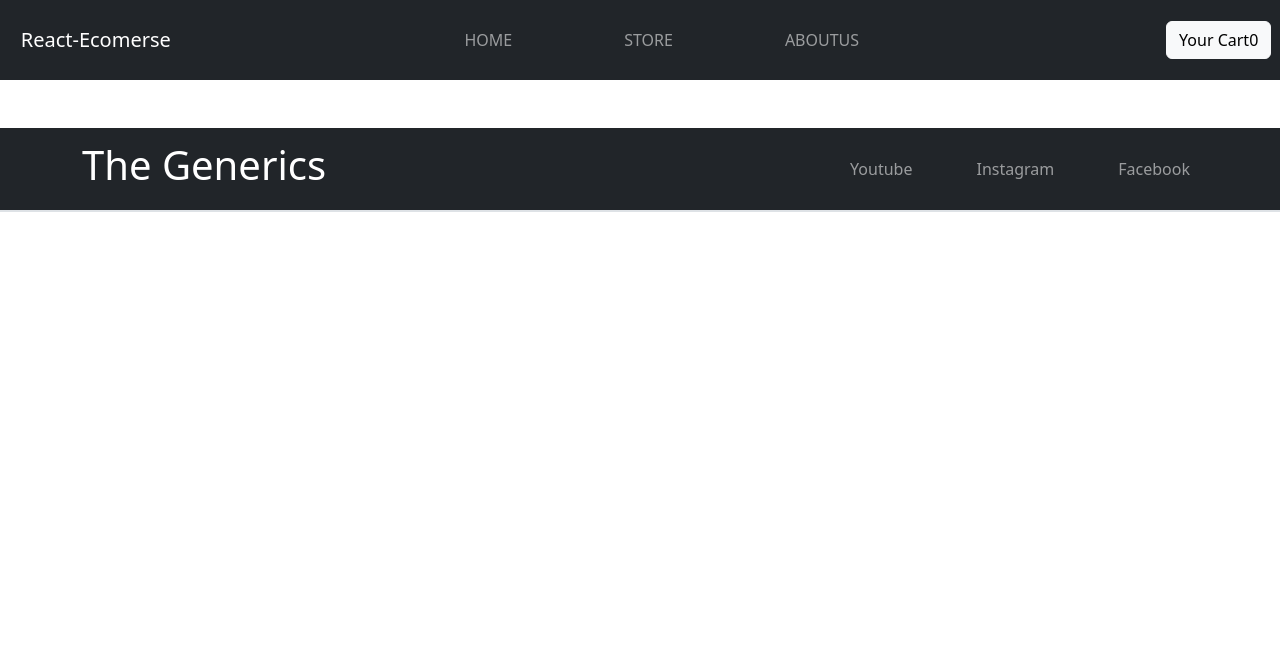
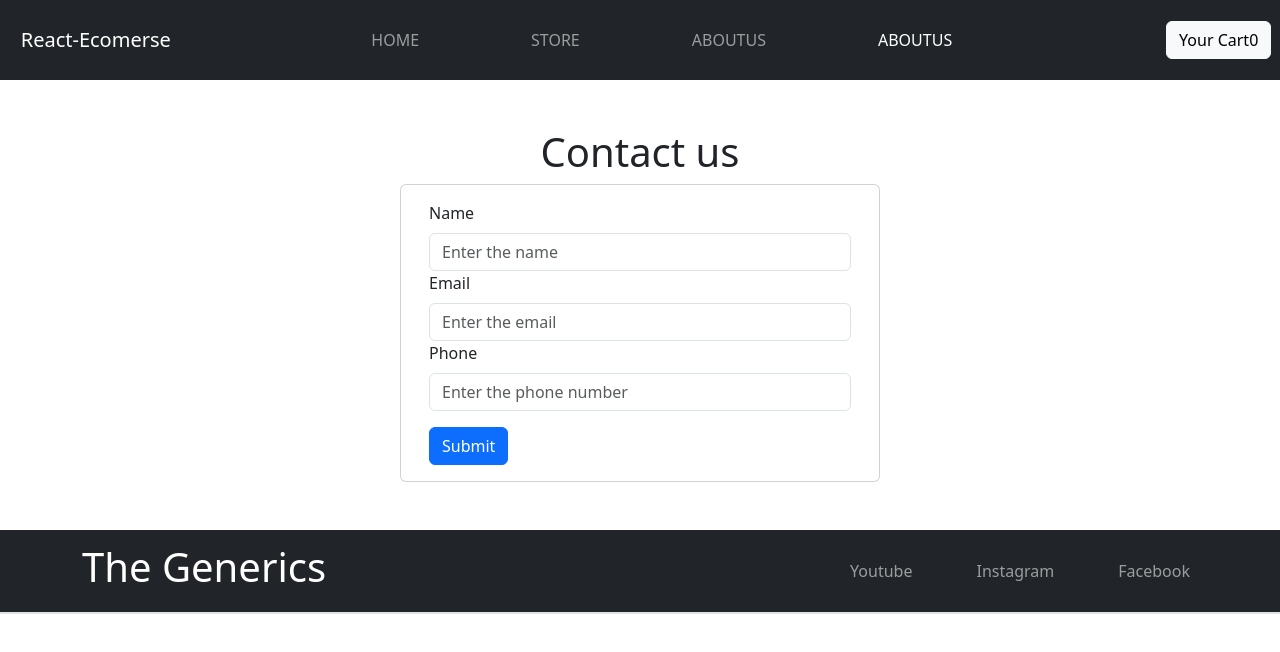
Before and after one commit to kunalkhairnar1198/E-Commerse-WebApp, a React (Create React App) app: page /contactus in a window 1280 px wide. Shown: the top 652 px of the page. Built offline with nearby package versions, Linux system fonts and the light colour scheme.

Commit message:
Adding Contact US Page via REACT ROUTER and store contactus page data on firebaseAPI

```diff
--- a/src/App.js
+++ b/src/App.js
@@ -7,6 +7,7 @@ import {Route} from 'react-router-dom';
 import Store from './Components/Layout/Pages/Store';
 import Aboutus from './Components/Layout/Pages/Aboutus';
 import Home from './Components/Layout/Pages/Home';
+import Contactus from './Components/Layout/Pages/Contactus';
 
 
 function App() {
@@ -34,6 +35,9 @@ function App() {
                 <Route path='/about'>
                   <Aboutus/>
                 </Route>
+                <Route path='/contactus'>
+                  <Contactus/>
+                </Route>
           <Footer/>
         </main>
         </CartProvider>
--- a/src/Components/Layout/Header/Navbarheader.js
+++ b/src/Components/Layout/Header/Navbarheader.js
@@ -27,7 +27,7 @@ const Navbarheader = (props) => {
     <>
         <Navbar bg='dark' expand='sm' variant='dark' sticky="top" className={classes.height}>
             <Container>
-                <Navbar.Brand href='/' className='justify-content-left'>
+                <Navbar.Brand href='/home' className='justify-content-left'>
                     React-Ecomerse
                 </Navbar.Brand>
                   <Nav className='mx-auto '>
@@ -38,7 +38,10 @@ const Navbarheader = (props) => {
                       <NavLink to='/store' className='nav-link mx-5' onClick={isNavigate}>STORE</NavLink>
                       </Nav.Item>
                     <Nav.Item>
-                      <NavLink to='/about' className='nav-link mx-5'   onClick={isNavigate}>ABOUTUS</NavLink>
+                      <NavLink to='/about' className='nav-link mx-5'  onClick={isNavigate}>ABOUTUS</NavLink>
+                    </Nav.Item>
+                    <Nav.Item>
+                      <NavLink to='/contactus' className='nav-link mx-5'  onClick={isNavigate}>ABOUTUS</NavLink>
                     </Nav.Item>
                   </Nav>
             </Container>
--- /dev/null
+++ b/src/Components/Layout/Pages/Contactus.js
@@ -0,0 +1,68 @@
+import React, { useRef } from 'react'
+import { Button, Card, CardBody, Form } from 'react-bootstrap'
+import classes from './Contactus.module.css'
+
+const Contactus = () => {
+    console.log('CONTACTUS COMPONENT')
+  const nameRef = useRef('')
+  const emailRef = useRef('')
+  const phoneRef = useRef('')
+
+  const submitHandler =(event)=>{
+    event.preventDefault()
+    const updateObj = {
+            name : nameRef.current.value,
+            email: emailRef.current.value,
+            phone: phoneRef.current.value
+            }
+    console.log(updateObj)
+
+    postRequest(updateObj)
+    nameRef.current.value=''
+    emailRef.current.value=''
+    phoneRef.current.value=''
+  }
+
+  const postRequest =async(updateObj)=>{
+        try{
+            const response = await fetch('https://contact-ushttp-default-rtdb.firebaseio.com/contact.json',{
+                method:'POST',
+                body:JSON.stringify(updateObj),
+                headers:{
+                    'Content-Type':'application/json'
+                }
+            })
+            const data = await response.json()
+            console.log(data)
+        }catch(error){
+            console.log(error)
+        }
+  }
+
+  return (
+    <Form className='row justify-content-evenly mt-5' onSubmit={submitHandler}>
+        <h1 className='text-center'>Contact us</h1>
+        <Card style={{width:'30rem'}}>
+            <CardBody>
+            <Form.Group>
+                <Form.Label>Name</Form.Label>
+                <Form.Control type='text' placeholder='Enter the name' ref={nameRef}/>
+            </Form.Group>
+            <Form.Group>
+                <Form.Label>Email</Form.Label>
+                <Form.Control type='email' placeholder='Enter the email'ref={emailRef}/>
+            </Form.Group>
+            <Form.Group>
+                <Form.Label>Phone</Form.Label>
+                <Form.Control type='tel' placeholder='Enter the phone number' ref={phoneRef}/>
+            </Form.Group>
+            <Button variant="primary" className={classes.button}  type="submit">
+                 Submit
+            </Button>
+            </CardBody>
+        </Card>
+    </Form>
+  )
+}
+
+export default Contactus
--- /dev/null
+++ b/src/Components/Layout/Pages/Contactus.module.css
@@ -0,0 +1,3 @@
+.button {
+    margin-top: 1rem;
+}
--- a/src/Components/Layout/Pages/Store.js
+++ b/src/Components/Layout/Pages/Store.js
@@ -2,7 +2,7 @@ import React from 'react'
 import Availableproducts from '../../Products/Availableproducts'
 
 const Store = (props) => {
-  console.log('hello world')
+  console.log('STORE COMPOENENT')
   return (
     <div>
       <Availableproducts onOpenCarthandler={props.onOpenCarthandle}/>
```
